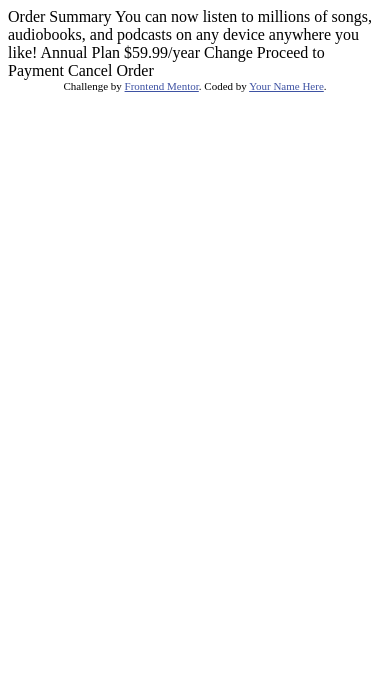
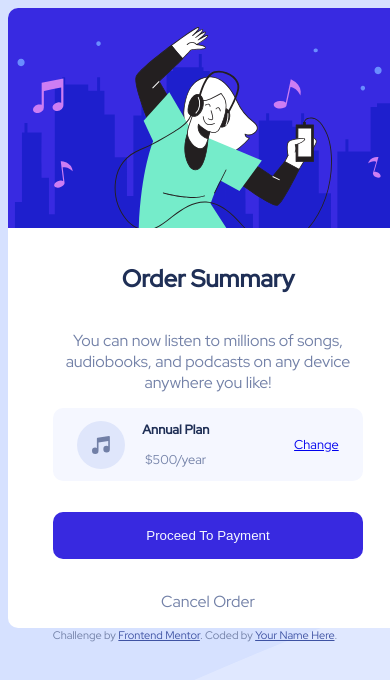
Before and after one commit to alisbai/order-summery-component-frontend-mentor, a plain HTML site: page index.html in a window 390 px wide. Drawn offline with Linux system fonts and the light colour scheme; a web font is replaced by a local one.

Commit message:
asking for help with media query

```diff
--- a/index.html
+++ b/index.html
@@ -6,28 +6,36 @@
 
   <link rel="icon" type="image/png" sizes="32x32" href="./images/favicon-32x32.png">
 
+  <!-- my style file -->
+
+  <link rel="stylesheet" href="style.css" type="text/css">
+
   <title>Frontend Mentor | Order summary card</title>
 
-  <!-- Feel free to remove these styles or customise in your own stylesheet 👍 -->
-  <style>
-    .attribution { font-size: 11px; text-align: center; }
-    .attribution a { color: hsl(228, 45%, 44%); }
-  </style>
 </head>
 <body>
+  <main class="card">
 
-  Order Summary
+    <div class="imageSection"></div>
 
-  You can now listen to millions of songs, audiobooks, and podcasts on any
-  device anywhere you like!
+    <h2 class="summary">Order Summary</h2>
 
-  Annual Plan
-  $59.99/year
+    <p class="description">You can now listen to millions of songs, audiobooks, and podcasts on any device anywhere you like!</p>
 
-  Change
+    <div class="plan">
+      <object data="images/icon-music.svg" class="musicIcon"></object>
+      <div class="planType">
+        <p  class="annual"><b>Annual Plan</b></p>
+        <p class="price">$500/year</p>
+      </div>
+      <a href="#" class="change">Change</a>
+    </div>
 
-  Proceed to Payment
-  Cancel Order
+    <button class="paymentButton">Proceed To Payment</button>
+
+    <p class="cancelOrder">Cancel Order</p>
+  </main>
+
 
   <div class="attribution">
     Challenge by <a href="https://www.frontendmentor.io?ref=challenge" target="_blank">Frontend Mentor</a>.
--- /dev/null
+++ b/style.css
@@ -0,0 +1,128 @@
+@import url('https://fonts.googleapis.com/css2?family=Outfit:wght@300;400;500&family=Red+Hat+Display:wght@300;400;500&family=Red+Hat+Mono&display=swap');
+
+html {
+    --paleBlue: hsl(225, 100%, 94%);
+    --desaturatedBlue: hsl(224, 23%, 55%);
+    --veryPaleBlue:hsl(225, 100%, 98%);
+    --darkBlue: hsl(223, 47%, 23%);
+    --brightBlue:hsl(245, 75%, 52%);
+    height: 100%;
+    margin: 0;
+    padding: 0;
+    font-size: 16px;
+    font-family: "Red Hat Display", sans-serif;
+    color: var(--desaturatedBlue);
+    text-align: center;
+}
+
+body {
+    min-height: 100vh;
+    background-color: var(--paleBlue);
+    background-image: url(images/pattern-background-desktop.svg);
+    background-size: cover;
+    background-position: top;
+    background-repeat: no-repeat;
+
+}
+
+@media  screen and (max-width: 375px) {
+    body {
+        background-image:url(images/pattern-background-mobile.svg);
+    }
+    .card {
+        width: 300px;
+    }
+}
+
+.card {
+    width: 400px;
+    height: 620px;
+    padding: 0;
+    margin: 0 auto;
+    border: none;
+    border-radius: 10px;
+    background-color: white;
+    display: flex;
+    flex-direction: column;
+    justify-content: space-between;
+}
+
+.imageSection {
+    height: 220px;
+    background-image: url(images/illustration-hero.svg);
+    background-repeat: no-repeat;
+    background-position: center;
+    width: 100%;
+    border-radius: 10px 10px 0 0;
+}
+
+.description {
+    color: var(--desaturatedBlue);
+    margin: 0 3rem;
+}
+.plan {
+    font-size: 0.8rem;
+    display: grid;
+    margin: 0 2.8rem;
+    background-color: var(--veryPaleBlue);
+    border-radius: 10px;
+    padding: 0 1rem;
+    margin-bottom: 1rem;
+}
+
+.musicIcon {
+    grid-area: 1/1/2/2;
+    margin: auto;
+}
+
+.planType {
+    grid-area: 1/2/2/3;
+}
+
+.annual, .summary {
+    color: var(--darkBlue);
+}
+
+.change {
+    grid-area: 1/7/2/8;
+    margin: auto;
+}
+
+.paymentButton {
+    margin: 0 2.8rem;
+    padding: 1rem;
+    color: var(--veryPaleBlue);
+    background-color: var(--brightBlue);
+    border: none;
+    border-radius: 10px;
+}
+
+
+
+
+
+
+
+
+
+
+
+
+
+
+
+
+
+
+
+
+
+
+
+
+
+
+
+
+.attribution { font-size: 11px; text-align: center; }
+.attribution a { color: hsl(228, 45%, 44%); }
```
